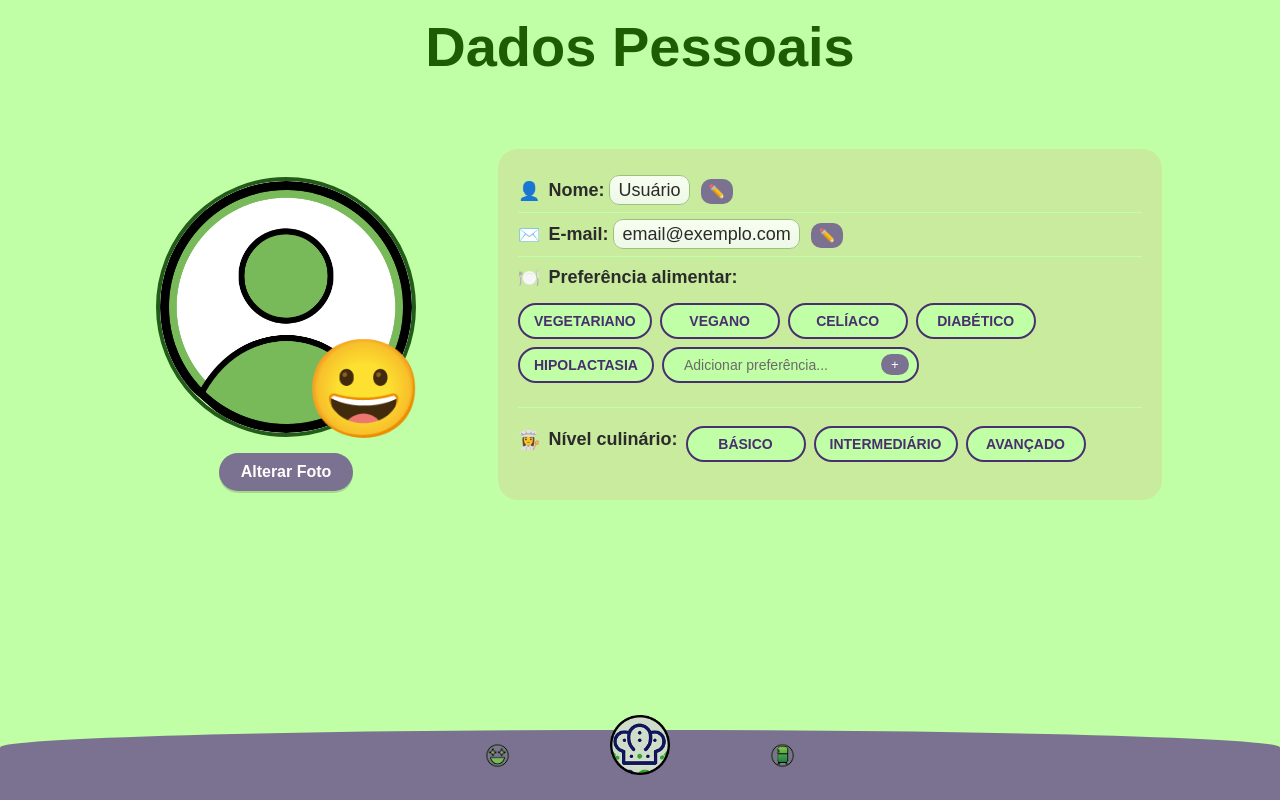
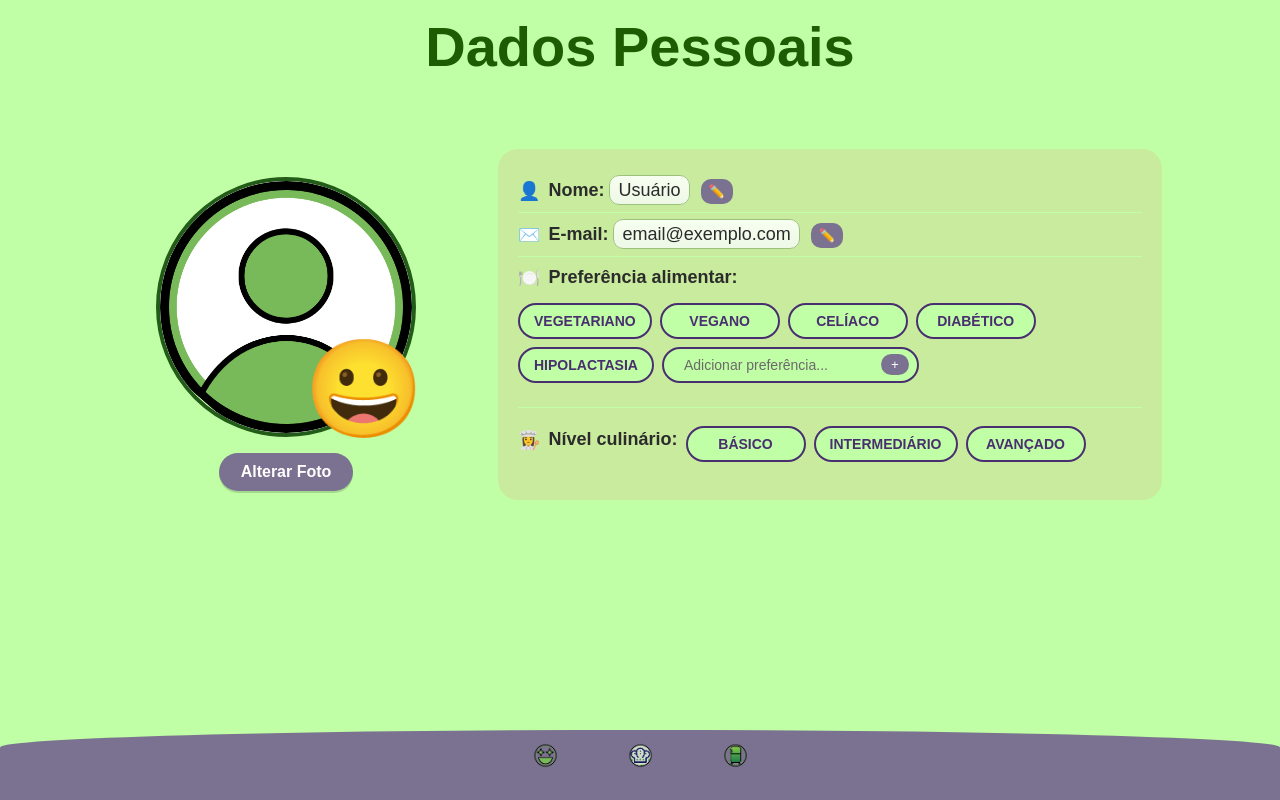
Before and after one commit to Got2Cook/Got2Cook-web, a plain HTML site: page app/dados-pessoais/index.html in a window 1280 px wide. Drawn offline with Linux system fonts and the light colour scheme; files whose address does not match are found by name.

Commit message:
Update dados-pessoais.css

```diff
--- a/app/dados-pessoais/dados-pessoais.css
+++ b/app/dados-pessoais/dados-pessoais.css
@@ -185,54 +185,38 @@ input[type="text"], input[type="email"]{
   .foto-perfil img{ width:260px; height:260px; } /* grande e equilibrado no desktop */
 }
 
-/* Rodapé curvo — medidas EXATAS */
-.curva {
-  width: 100%;
-  height: 70px;
-  background-color: #7b7190;
-  border-top-left-radius: 100% 50%;
-  border-top-right-radius: 100% 50%;
-  position: fixed;
-  bottom: 0;
-  left: 0;
-  display: flex;
-  justify-content: center;
-  align-items: center;
-  gap: 40px; /* (fix) faltava ; no original */
-  z-index: 10;
+/* ===== Rodapé curvo ===== */
+.curva{
+  position:fixed;
+  left:0; bottom:0;
+  width:100%; height:70px;
+  background:#7b7190;
+  border-top-left-radius:100% 50%;
+  border-top-right-radius:100% 50%;
+  display:flex; justify-content:center; align-items:center;
+  gap:40px; z-index:10;
 }
 
-.btn-footer {
-  background-color: transparent;
-  border: none;
-  border-radius: 50%;
-  width: 55px;
-  height: 55px;
-  padding: 0;
-  display: flex;
-  justify-content: center;
-  align-items: center;
-  overflow: hidden;
-  cursor: pointer;
-  transform: translateY(-10px);
+.btn-footer{
+  background:transparent;
+  border:none; border-radius:50%;
+  width:55px; height:55px;        /* botões laterais */
+  padding:0;
+  display:grid; place-items:center;
+  transform:translateY(-10px);
+  cursor:pointer; overflow:hidden;
+}
+.btn-footer img{
+  width:100%; height:100%;        /* imagem preenche o botão inteiro */
+  object-fit:contain;
 }
 
-.btn-footer img {
-  width: 250%;
-  height: 250%;
-  object-fit: contain;
+.btn-footer.btn-central{
+  width:150px; height:150px;      /* botão central maior */
+  transform:translateY(-20px);
 }
-
-.btn-footer.logo {
-  width: 150px;
-  height: 150px;
-  transform: translateY(-20px);
-}
-
-.btn-footer.logo img {
-  width: 150%;
-  height: 150%;
-  object-fit: contain;
+.btn-footer.btn-central img{
+  width:100%; height:100%;        /* imagem também preenche inteiro */
 }
 
 /* ===== Modal ===== */
```
